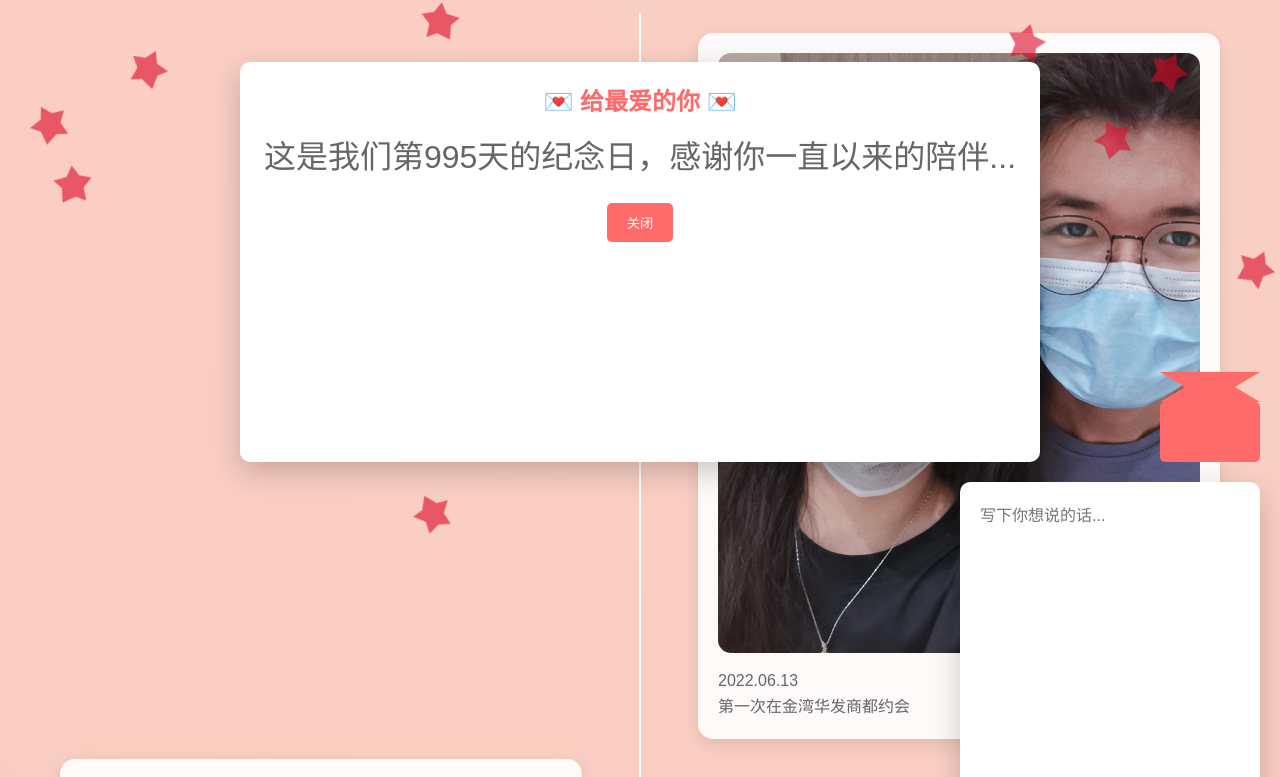
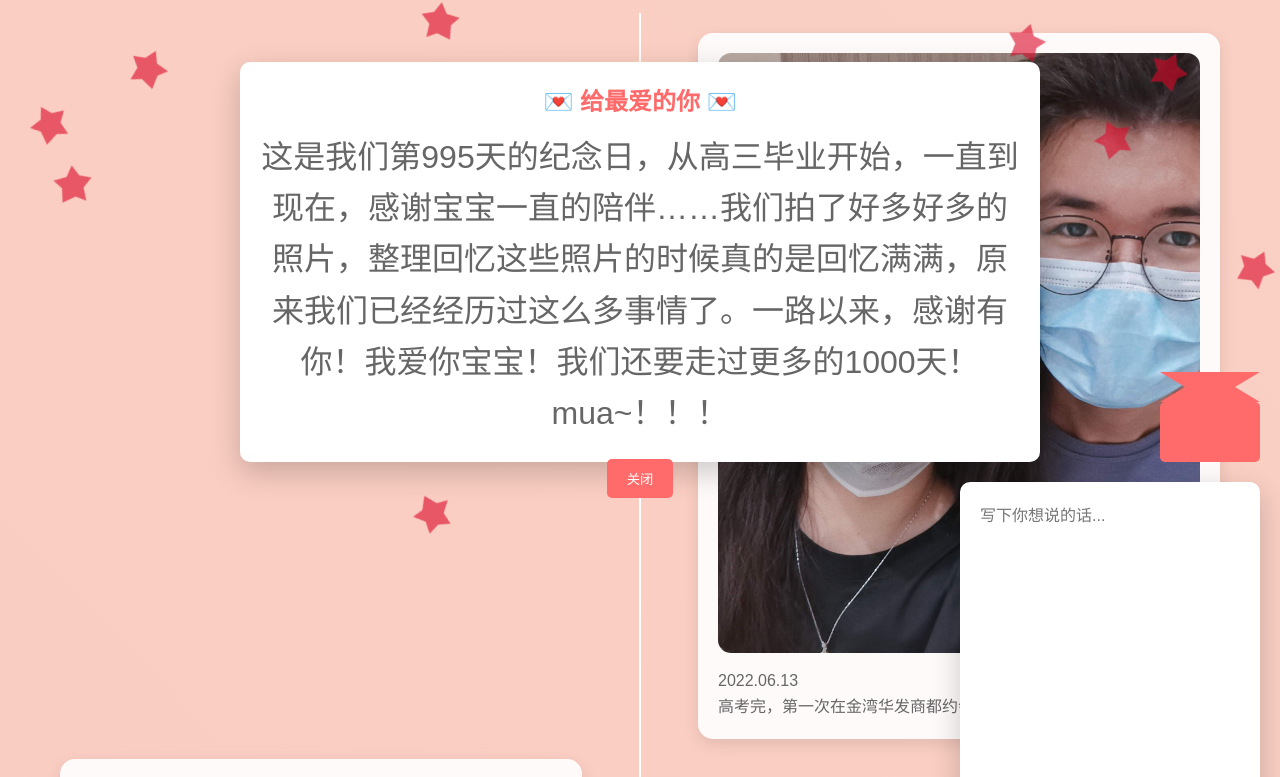
Before and after one commit to TIS-dsp/anniversary.github.io, a plain HTML site: page index.html in a window 1280 px wide. Shown: the part 318-1095 px from the top of the page. Drawn offline with Linux system fonts and the light colour scheme; grey boxes are pictures that could not be loaded.

Commit message:
Update index.html

```diff
--- a/index.html
+++ b/index.html
@@ -278,343 +278,343 @@
                 <div class="photo-frame">
                     <img src="photo1.jpg" class="photo" alt="我们的回忆">
                 </div>
-                <p class="memory-text">2022.06.13<br>第一次在金湾华发商都约会</p>
+                <p class="memory-text">2022.06.13<br>高考完，第一次在金湾华发商都约会</p>
             </div>
             <div class="memory-card">
                 <div class="photo-frame">
                     <img src="photo2.jpg" class="photo" alt="我们的回忆">
                 </div>
-                <p class="memory-text">2022.06.13<br>第一次在金湾华发商都约会</p>
+                <p class="memory-text">2022.06.28<br>在一中高三楼拍的最亲密的照片</p>
             </div>
             <div class="memory-card">
                 <div class="photo-frame">
                     <img src="photo3.jpg" class="photo" alt="我们的回忆">
                 </div>
-                <p class="memory-text">2022.06.13<br>第一次在金湾华发商都约会</p>
+                <p class="memory-text">2022.10.6<br>上大学的第一个国庆！宝宝来找我啦</p>
             </div>
             <div class="memory-card">
                 <div class="photo-frame">
                     <img src="photo4.jpg" class="photo" alt="我们的回忆">
                 </div>
-                <p class="memory-text">2022.06.13<br>第一次在金湾华发商都约会</p>
+                <p class="memory-text">2022.12.17<br>因为疫情被遣返咯，回到珠海见宝宝的第一天！</p>
             </div>
             <div class="memory-card">
                 <div class="photo-frame">
                     <img src="photo5.jpg" class="photo" alt="我们的回忆">
                 </div>
-                <p class="memory-text">2022.06.13<br>第一次在金湾华发商都约会</p>
+                <p class="memory-text">2023.01.01<br>在一起的第一个元旦！跨年咯~</p>
             </div>
             <div class="memory-card">
                 <div class="photo-frame">
                     <img src="photo6.jpg" class="photo" alt="我们的回忆">
                 </div>
-                <p class="memory-text">2022.06.13<br>第一次在金湾华发商都约会</p>
+                <p class="memory-text">2023.01.19<br>又出来在华发商都约会啦</p>
             </div>
             <div class="memory-card">
                 <div class="photo-frame">
                     <img src="photo7.jpg" class="photo" alt="我们的回忆">
                 </div>
-                <p class="memory-text">2022.06.13<br>第一次在金湾华发商都约会</p>
+                <p class="memory-text">2023.02.25<br>开学前来福州玩！第一次来福州~</p>
             </div>
             <div class="memory-card">
                 <div class="photo-frame">
                     <img src="photo8.jpg" class="photo" alt="我们的回忆">
                 </div>
-                <p class="memory-text">2022.06.13<br>第一次在金湾华发商都约会</p>
+                <p class="memory-text">2023.02.25<br>在福州的酒店拍照纪念一下~</p>
             </div>
             <div class="memory-card">
                 <div class="photo-frame">
                     <img src="photo9.jpg" class="photo" alt="我们的回忆">
                 </div>
-                <p class="memory-text">2022.06.13<br>第一次在金湾华发商都约会</p>
+                <p class="memory-text">2023.04.05<br>第一个清明节，我又来福州啦！还记得宝宝这次挨了处分呜呜，以后再也不敢了！看宝宝买了平板好好用，我也买一个！</p>
             </div>
             <div class="memory-card">
                 <div class="photo-frame">
                     <img src="photo10.jpg" class="photo" alt="我们的回忆">
                 </div>
-                <p class="memory-text">2022.06.13<br>第一次在金湾华发商都约会</p>
+                <p class="memory-text">2023.04.20<br>宝宝彩排的礼服，吼piu酿！！！</p>
             </div>
             <div class="memory-card">
                 <div class="photo-frame">
                     <img src="photo11.jpg" class="photo" alt="我们的回忆">
                 </div>
-                <p class="memory-text">2022.06.13<br>第一次在金湾华发商都约会</p>
+                <p class="memory-text">2023.04.30<br>五一放假啦！宝宝来厦门找我，在路边买的一份蚵仔煎，放的番茄酱，好难吃！</p>
             </div>
             <div class="memory-card">
                 <div class="photo-frame">
                     <img src="photo12.jpg" class="photo" alt="我们的回忆">
                 </div>
-                <p class="memory-text">2022.06.13<br>第一次在金湾华发商都约会</p>
+                <p class="memory-text">2023.04.30<br>封神的厦大草坪照背后的摄影师……</p>
             </div>
             <div class="memory-card">
                 <div class="photo-frame">
                     <img src="photo13.jpg" class="photo" alt="我们的回忆">
                 </div>
-                <p class="memory-text">2022.06.13<br>第一次在金湾华发商都约会</p>
+                <p class="memory-text">2023.04.30<br>和宝宝第一次来厦门双子塔下面~</p>
             </div>
             <div class="memory-card">
                 <div class="photo-frame">
                     <img src="photo14.jpg" class="photo" alt="我们的回忆">
                 </div>
-                <p class="memory-text">2022.06.13<br>第一次在金湾华发商都约会</p>
+                <p class="memory-text">2023.06.18<br>来福州给宝宝提前过生日！宝宝好好看~</p>
             </div>
             <div class="memory-card">
                 <div class="photo-frame">
                     <img src="photo15.jpg" class="photo" alt="我们的回忆">
                 </div>
-                <p class="memory-text">2022.06.13<br>第一次在金湾华发商都约会</p>
+                <p class="memory-text">2023.06.23<br>来福州陪宝宝过纪念日！</p>
             </div>
             <div class="memory-card">
                 <div class="photo-frame">
                     <img src="photo16.jpg" class="photo" alt="我们的回忆">
                 </div>
-                <p class="memory-text">2022.06.13<br>第一次在金湾华发商都约会</p>
+                <p class="memory-text">2023.07.02<br>第一次和宝宝来泉州！在这个书店里面找宝宝的名字</p>
             </div>
             <div class="memory-card">
                 <div class="photo-frame">
                     <img src="photo17.jpg" class="photo" alt="我们的回忆">
                 </div>
-                <p class="memory-text">2022.06.13<br>第一次在金湾华发商都约会</p>
+                <p class="memory-text">2023.07.02<br>在泉州吃侯阿婆的粽子，好好吃！！宝宝拍的妆前妆后前后对比图</p>
             </div>
             <div class="memory-card">
                 <div class="photo-frame">
                     <img src="photo18.jpg" class="photo" alt="我们的回忆">
                 </div>
-                <p class="memory-text">2022.06.13<br>第一次在金湾华发商都约会</p>
+                <p class="memory-text">2023.07.02<br>在泉州拍的合照！泉州好好玩，还吃了醋肉，第一次在泉州玩只玩了一天，没玩尽兴，但是好好玩！</p>
             </div>
             <div class="memory-card">
                 <div class="photo-frame">
                     <img src="photo19.jpg" class="photo" alt="我们的回忆">
                 </div>
-                <p class="memory-text">2022.06.13<br>第一次在金湾华发商都约会</p>
+                <p class="memory-text">2023.08.14<br>终于回珠海啦！！┭┮﹏┭┮宝宝差点要和我分手，不过还是哄好啦！宝宝穿JK来接我，好喜欢，好漂亮！</p>
             </div>
             <div class="memory-card">
                 <div class="photo-frame">
                     <img src="photo20.jpg" class="photo" alt="我们的回忆">
                 </div>
-                <p class="memory-text">2022.06.13<br>第一次在金湾华发商都约会</p>
+                <p class="memory-text">2023.08.15<br>回珠海的第二天就去海边啦，拍了帅帅的照片！</p>
             </div>
             <div class="memory-card">
                 <div class="photo-frame">
                     <img src="photo21.jpg" class="photo" alt="我们的回忆">
                 </div>
-                <p class="memory-text">2022.06.13<br>第一次在金湾华发商都约会</p>
+                <p class="memory-text">2023.08.17<br>出来和hzc、sjy玩switch！好好玩~</p>
             </div>
             <div class="memory-card">
                 <div class="photo-frame">
                     <img src="photo22.jpg" class="photo" alt="我们的回忆">
                 </div>
-                <p class="memory-text">2022.06.13<br>第一次在金湾华发商都约会</p>
+                <p class="memory-text">2023.08.22<br>在一起的第二个七夕咯，宝宝帮我换了副眼镜！</p>
             </div>
             <div class="memory-card">
                 <div class="photo-frame">
                     <img src="photo23.jpg" class="photo" alt="我们的回忆">
                 </div>
-                <p class="memory-text">2022.06.13<br>第一次在金湾华发商都约会</p>
+                <p class="memory-text">2023.08.31<br>开学前又来福州玩啦，多陪陪宝宝</p>
             </div>
             <div class="memory-card">
                 <div class="photo-frame">
                     <img src="photo24.jpg" class="photo" alt="我们的回忆">
                 </div>
-                <p class="memory-text">2022.06.13<br>第一次在金湾华发商都约会</p>
+                <p class="memory-text">2023.10.04<br>宝宝穿这个绿色吊带好好看！！</p>
             </div>
             <div class="memory-card">
                 <div class="photo-frame">
                     <img src="photo25.jpg" class="photo" alt="我们的回忆">
                 </div>
-                <p class="memory-text">2022.06.13<br>第一次在金湾华发商都约会</p>
+                <p class="memory-text">2023.10.23<br>错峰出行！国庆没有去福州，过了两周后再去！第一次和宝宝漫步师大的操场</p>
             </div>
             <div class="memory-card">
                 <div class="photo-frame">
                     <img src="photo26.jpg" class="photo" alt="我们的回忆">
                 </div>
-                <p class="memory-text">2022.06.13<br>第一次在金湾华发商都约会</p>
+                <p class="memory-text">2023.10.23<br>宝宝穿了那个绿色吊带！见到啦！</p>
             </div>
             <div class="memory-card">
                 <div class="photo-frame">
                     <img src="photo27.jpg" class="photo" alt="我们的回忆">
                 </div>
-                <p class="memory-text">2022.06.13<br>第一次在金湾华发商都约会</p>
+                <p class="memory-text">2023.12.31<br>元旦来福州咯，和宝宝吃西餐！</p>
             </div>
             <div class="memory-card">
                 <div class="photo-frame">
                     <img src="photo28.jpg" class="photo" alt="我们的回忆">
                 </div>
-                <p class="memory-text">2022.06.13<br>第一次在金湾华发商都约会</p>
+                <p class="memory-text">2024.01.01<br>元旦来逛宜家，在这里又吃了一顿西餐！这里的东西好便宜，还白嫖了一个甜筒。</p>
             </div>
             <div class="memory-card">
                 <div class="photo-frame">
                     <img src="photo29.jpg" class="photo" alt="我们的回忆">
                 </div>
-                <p class="memory-text">2022.06.13<br>第一次在金湾华发商都约会</p>
+                <p class="memory-text">2024.01.28<br>回珠海啦，继续和hzc、sjy一起去玩~</p>
             </div>
             <div class="memory-card">
                 <div class="photo-frame">
                     <img src="photo30.jpg" class="photo" alt="我们的回忆">
                 </div>
-                <p class="memory-text">2022.06.13<br>第一次在金湾华发商都约会</p>
+                <p class="memory-text">2024.02.13<br>又一个情人节~在loft里面拍照~</p>
             </div>
             <div class="memory-card">
                 <div class="photo-frame">
                     <img src="photo31.jpg" class="photo" alt="我们的回忆">
                 </div>
-                <p class="memory-text">2022.06.13<br>第一次在金湾华发商都约会</p>
+                <p class="memory-text">2024.02.25<br>二刷泉州！这次呆了两天，吃到了牛肉和粽子，好好吃！</p>
             </div>
             <div class="memory-card">
                 <div class="photo-frame">
                     <img src="photo32.jpg" class="photo" alt="我们的回忆">
                 </div>
-                <p class="memory-text">2022.06.13<br>第一次在金湾华发商都约会</p>
+                <p class="memory-text">2024.02.24<br>在泉州，晚上骑电动车好爽！</p>
             </div>
             <div class="memory-card">
                 <div class="photo-frame">
                     <img src="photo33.jpg" class="photo" alt="我们的回忆">
                 </div>
-                <p class="memory-text">2022.06.13<br>第一次在金湾华发商都约会</p>
+                <p class="memory-text">2024.04.04<br>清明宝宝来厦门啦，宝宝来厦门的次数好少呢~打卡了南普陀寺，给宝宝买了手串！</p>
             </div>
             <div class="memory-card">
                 <div class="photo-frame">
                     <img src="photo34.jpg" class="photo" alt="我们的回忆">
                 </div>
-                <p class="memory-text">2022.06.13<br>第一次在金湾华发商都约会</p>
+                <p class="memory-text">2024.04.06<br>和宝宝二刷思明校区！在芙蓉湖前面拍的，好好看！</p>
             </div>
             <div class="memory-card">
                 <div class="photo-frame">
                     <img src="photo35.jpg" class="photo" alt="我们的回忆">
                 </div>
-                <p class="memory-text">2022.06.13<br>第一次在金湾华发商都约会</p>
+                <p class="memory-text">2024.04.06<br>和宝宝吃的泰餐？忘记了。但是味道很不错！</p>
             </div>
             <div class="memory-card">
                 <div class="photo-frame">
                     <img src="photo36.jpg" class="photo" alt="我们的回忆">
                 </div>
-                <p class="memory-text">2022.06.13<br>第一次在金湾华发商都约会</p>
+                <p class="memory-text">2024.05.05<br>五一啦，去福州，宝宝带我吃了老福州。</p>
             </div>
             <div class="memory-card">
                 <div class="photo-frame">
                     <img src="photo37.jpg" class="photo" alt="我们的回忆">
                 </div>
-                <p class="memory-text">2022.06.13<br>第一次在金湾华发商都约会</p>
+                <p class="memory-text">2024.05.06<br>和宝宝提前拍纪念日的写真！宝宝拍得好好看~</p>
             </div>
             <div class="memory-card">
                 <div class="photo-frame">
                     <img src="photo38.jpg" class="photo" alt="我们的回忆">
                 </div>
-                <p class="memory-text">2022.06.13<br>第一次在金湾华发商都约会</p>
+                <p class="memory-text">2024.06.12<br>提前给宝宝过生日！宝宝这套穿的好好看！！好出片</p>
             </div>
             <div class="memory-card">
                 <div class="photo-frame">
                     <img src="photo39.jpg" class="photo" alt="我们的回忆">
                 </div>
-                <p class="memory-text">2022.06.13<br>第一次在金湾华发商都约会</p>
+                <p class="memory-text">2024.06.20<br>考完试又来福州啦，陪宝宝拍这套豹纹，超级出片！</p>
             </div>
             <div class="memory-card">
                 <div class="photo-frame">
                     <img src="photo40.jpg" class="photo" alt="我们的回忆">
                 </div>
-                <p class="memory-text">2022.06.13<br>第一次在金湾华发商都约会</p>
+                <p class="memory-text">2024.07.14<br>这个暑假没有回家，我又去福州噜，陪宝宝在咖啡厅拍了超绝的照片，好喜欢这套。</p>
             </div>
             <div class="memory-card">
                 <div class="photo-frame">
                     <img src="photo41.jpg" class="photo" alt="我们的回忆">
                 </div>
-                <p class="memory-text">2022.06.13<br>第一次在金湾华发商都约会</p>
+                <p class="memory-text">2024.09.16<br>开学的时候来福州玩两天！两个人吃福师大的饭堂！</p>
             </div>
             <div class="memory-card">
                 <div class="photo-frame">
                     <img src="photo42.jpg" class="photo" alt="我们的回忆">
                 </div>
-                <p class="memory-text">2022.06.13<br>第一次在金湾华发商都约会</p>
+                <p class="memory-text">2024.09.17<br>来咖啡馆拍照！这是我一个月的屏保！！</p>
             </div>
             <div class="memory-card">
                 <div class="photo-frame">
                     <img src="photo43.jpg" class="photo" alt="我们的回忆">
                 </div>
-                <p class="memory-text">2022.06.13<br>第一次在金湾华发商都约会</p>
+                <p class="memory-text">2024.10.05<br>国庆来福州咯，宝宝接了一套皮衣，穿起来拍照超帅的！</p>
             </div>
             <div class="memory-card">
                 <div class="photo-frame">
                     <img src="photo44.jpg" class="photo" alt="我们的回忆">
                 </div>
-                <p class="memory-text">2022.06.13<br>第一次在金湾华发商都约会</p>
+                <p class="memory-text">2024.10.27<br>宝宝压力太大了，请假来厦门玩，晚上骑电动车去绕海路；还和zj他们打麻将！去了厦门山姆，晚上吃了一整盒三明治！</p>
             </div>
             <div class="memory-card">
                 <div class="photo-frame">
                     <img src="photo45.jpg" class="photo" alt="我们的回忆">
                 </div>
-                <p class="memory-text">2022.06.13<br>第一次在金湾华发商都约会</p>
+                <p class="memory-text">2024.12.21<br>元旦前去了一次福州，我买了一套皮衣皮鞋，超酷的！</p>
             </div>
             <div class="memory-card">
                 <div class="photo-frame">
                     <img src="photo46.jpg" class="photo" alt="我们的回忆">
                 </div>
-                <p class="memory-text">2022.06.13<br>第一次在金湾华发商都约会</p>
+                <p class="memory-text">2025.01.18<br>回珠海咯，租了一辆小车车去珠海山姆！</p>
             </div>
             <div class="memory-card">
                 <div class="photo-frame">
                     <img src="photo47.jpg" class="photo" alt="我们的回忆">
                 </div>
-                <p class="memory-text">2022.06.13<br>第一次在金湾华发商都约会</p>
+                <p class="memory-text">2025.01.19<br>去潮汕旅游！我们四个人！满满的回忆！</p>
             </div>
             <div class="memory-card">
                 <div class="photo-frame">
                     <img src="photo48.jpg" class="photo" alt="我们的回忆">
                 </div>
-                <p class="memory-text">2022.06.13<br>第一次在金湾华发商都约会</p>
+                <p class="memory-text">2025.01.19<br>宝宝在古城拍的写真，超好看！</p>
             </div>
             <div class="memory-card">
                 <div class="photo-frame">
                     <img src="photo49.jpg" class="photo" alt="我们的回忆">
                 </div>
-                <p class="memory-text">2022.06.13<br>第一次在金湾华发商都约会</p>
+                <p class="memory-text">2025.01.20<br>在汕头坐船！拍了夕阳和国旗，超美！</p>
             </div>
             <div class="memory-card">
                 <div class="photo-frame">
                     <img src="photo50.jpg" class="photo" alt="我们的回忆">
                 </div>
-                <p class="memory-text">2022.06.13<br>第一次在金湾华发商都约会</p>
+                <p class="memory-text">2025.02.02<br>大年初五来广州玩，特意去的流花湖公园！好好看！</p>
             </div>
             <div class="memory-card">
                 <div class="photo-frame">
                     <img src="photo51.jpg" class="photo" alt="我们的回忆">
                 </div>
-                <p class="memory-text">2022.06.13<br>第一次在金湾华发商都约会</p>
+                <p class="memory-text">2025.02.02<br>给宝宝在博物馆前拍了一张很好看的拍立得~</p>
             </div>
             <div class="memory-card">
                 <div class="photo-frame">
                     <img src="photo52.jpg" class="photo" alt="我们的回忆">
                 </div>
-                <p class="memory-text">2022.06.13<br>第一次在金湾华发商都约会</p>
+                <p class="memory-text">2025.02.05<br>和fk，chx一起打麻将！晚上送宝宝回家，宝宝在窗前写滴！</p>
             </div>
             <div class="memory-card">
                 <div class="photo-frame">
                     <img src="photo53.jpg" class="photo" alt="我们的回忆">
                 </div>
-                <p class="memory-text">2022.06.13<br>第一次在金湾华发商都约会</p>
+                <p class="memory-text">2025.02.11<br>和宝宝去金湖公园坐了海盗船！还真的挺刺激的~</p>
             </div>
             <div class="memory-card">
                 <div class="photo-frame">
                     <img src="photo54.jpg" class="photo" alt="我们的回忆">
                 </div>
-                <p class="memory-text">2022.06.13<br>第一次在金湾华发商都约会</p>
+                <p class="memory-text">2025.02.12<br>晚上和宝宝健身！</p>
             </div>
             <div class="memory-card">
                 <div class="photo-frame">
                     <img src="photo55.jpg" class="photo" alt="我们的回忆">
                 </div>
-                <p class="memory-text">2022.06.13<br>第一次在金湾华发商都约会</p>
+                <p class="memory-text">2025.02.12<br>下午和宝宝玩switch！这个运动的游戏好好玩！</p>
             </div>
             <div class="memory-card">
                 <div class="photo-frame">
                     <img src="photo56.jpg" class="photo" alt="我们的回忆">
                 </div>
-                <p class="memory-text">2022.06.13<br>第一次在金湾华发商都约会</p>
+                <p class="memory-text">2025.02.14<br>和宝宝开学前来深圳玩啦，这是欢乐港湾的摩天轮！拍了超好看的拍立得！</p>
             </div>
             <div class="memory-card">
                 <div class="photo-frame">
                     <img src="photo57.jpg" class="photo" alt="我们的回忆">
                 </div>
-                <p class="memory-text">2022.06.13<br>第一次在金湾华发商都约会</p>
+                <p class="memory-text">2025.02.15<br>和宝宝开车去深圳天文台！超级好看，好出片！！</p>
             </div>
         </div>
 
@@ -627,7 +627,7 @@
     <!-- 新增自动弹出贺卡 -->
     <div class="auto-card" id="autoCard">
         <h2>💌 给最爱的你 💌</h2>
-        <p>这是我们第<span id="autoDays">0</span>天的纪念日，感谢你一直以来的陪伴...</p>
+        <p>这是我们第<span id="autoDays">0</span>天的纪念日，从高三毕业开始，一直到现在，感谢宝宝一直的陪伴……我们拍了好多好多的照片，整理回忆这些照片的时候真的是回忆满满，原来我们已经经历过这么多事情了。一路以来，感谢有你！我爱你宝宝！我们还要走过更多的1000天！mua~！！！</p>
         <button onclick="closeAutoCard()">关闭</button>
     </div>
 
```
